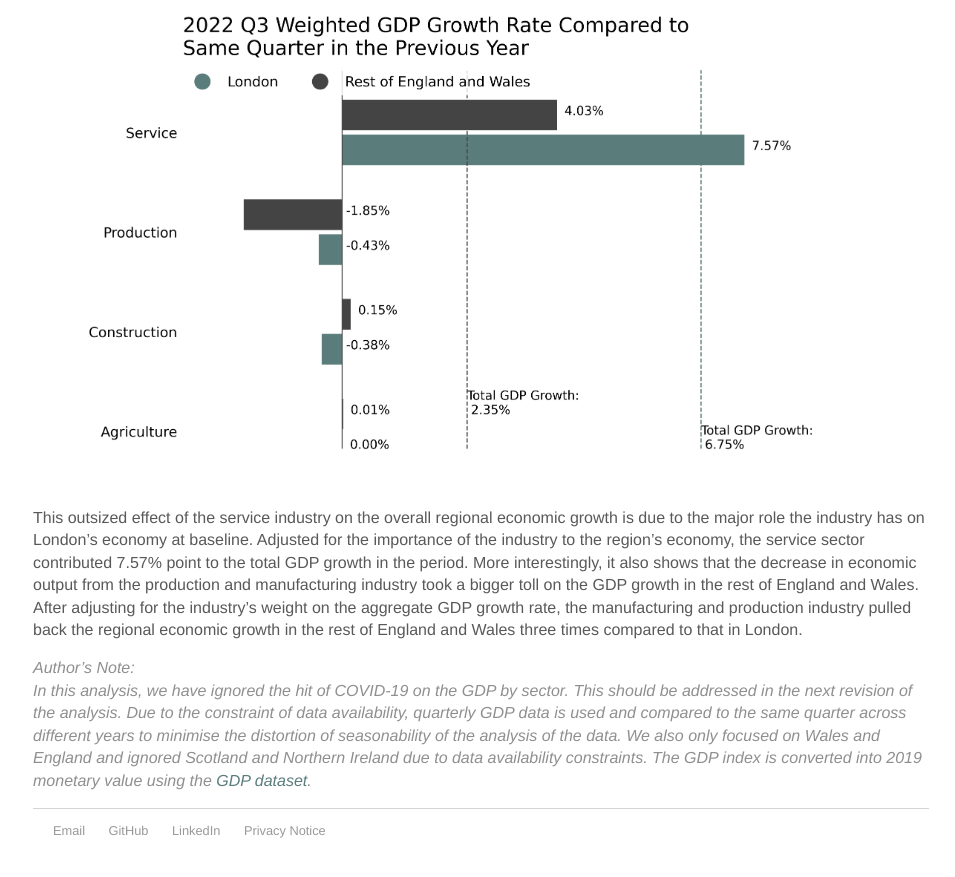
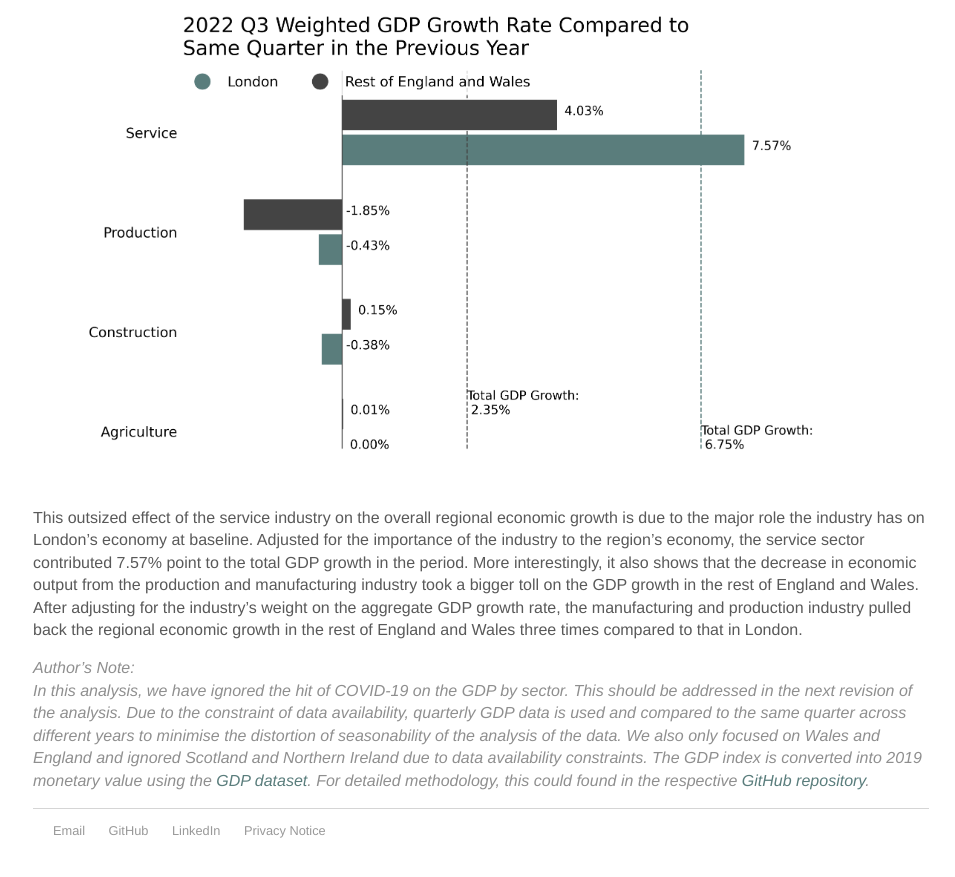
Before and after one commit to cwtravisyip/cwtravisyip.github.io, a Jekyll site: the page built from _portfolio/eng_wales_regional_gdp.md, in a window 1280 px wide and 900 px high, scrolled down 2141 px. Shown: the top 877 px of the window, without its empty margins (159-1114 px from the left). Built offline with Jekyll 4.4.1, drawn with Linux system fonts in a browser that asks for light colours.

Commit message:
Add link to github repo

```diff
--- a/_portfolio/eng_wales_regional_gdp.md
+++ b/_portfolio/eng_wales_regional_gdp.md
@@ -23,4 +23,4 @@ Looking at the GDP growth rate aggregated by industry, it seems that this recove
 ![Weighted GDP Growth Rate by Industry](/images/porfolio_of_work/20240122_gdp_wgr_by_region_03.png)
 This outsized effect of the service industry on the overall regional economic growth is due to the major role the industry has on London's economy at baseline. Adjusted for the importance of the industry to the region's economy, the service sector contributed 7.57% point to the total GDP growth in the period. More interestingly, it also shows that the decrease in economic output from the production and manufacturing industry took a bigger toll on the GDP growth in the rest of England and Wales. After adjusting for the industry's weight on the aggregate GDP growth rate, the manufacturing and production industry pulled back the regional economic growth in the rest of England and Wales three times compared to that in London.
 
-<span style="color:#8F8F8F">*Author's Note:<br>In this analysis, we have ignored the hit of COVID-19 on the GDP by sector. This should be addressed in the next revision of the analysis. Due to the constraint of data availability, quarterly GDP data is used and compared to the same quarter across different years to minimise the distortion of seasonability of the analysis of the data. We also only focused on Wales and England and ignored Scotland and Northern Ireland due to data availability constraints. The GDP index is converted into 2019 monetary value using the [GDP dataset](https://www.ons.gov.uk/file?uri=/economy/grossvalueaddedgva/datasets/nominalandrealregionalgrossvalueaddedbalancedbyindustry/current/regionalgrossvalueaddedbalancedbyindustryandallitlregions.xlsx).*</span>
+<span style="color:#8F8F8F">*Author's Note:<br>In this analysis, we have ignored the hit of COVID-19 on the GDP by sector. This should be addressed in the next revision of the analysis. Due to the constraint of data availability, quarterly GDP data is used and compared to the same quarter across different years to minimise the distortion of seasonability of the analysis of the data. We also only focused on Wales and England and ignored Scotland and Northern Ireland due to data availability constraints. The GDP index is converted into 2019 monetary value using the [GDP dataset](https://www.ons.gov.uk/file?uri=/economy/grossvalueaddedgva/datasets/nominalandrealregionalgrossvalueaddedbalancedbyindustry/current/regionalgrossvalueaddedbalancedbyindustryandallitlregions.xlsx). For detailed methodology, this could found in the respective [GitHub repository](https://github.com/cwtravisyip/ONS_Census2021).*</span>
```
